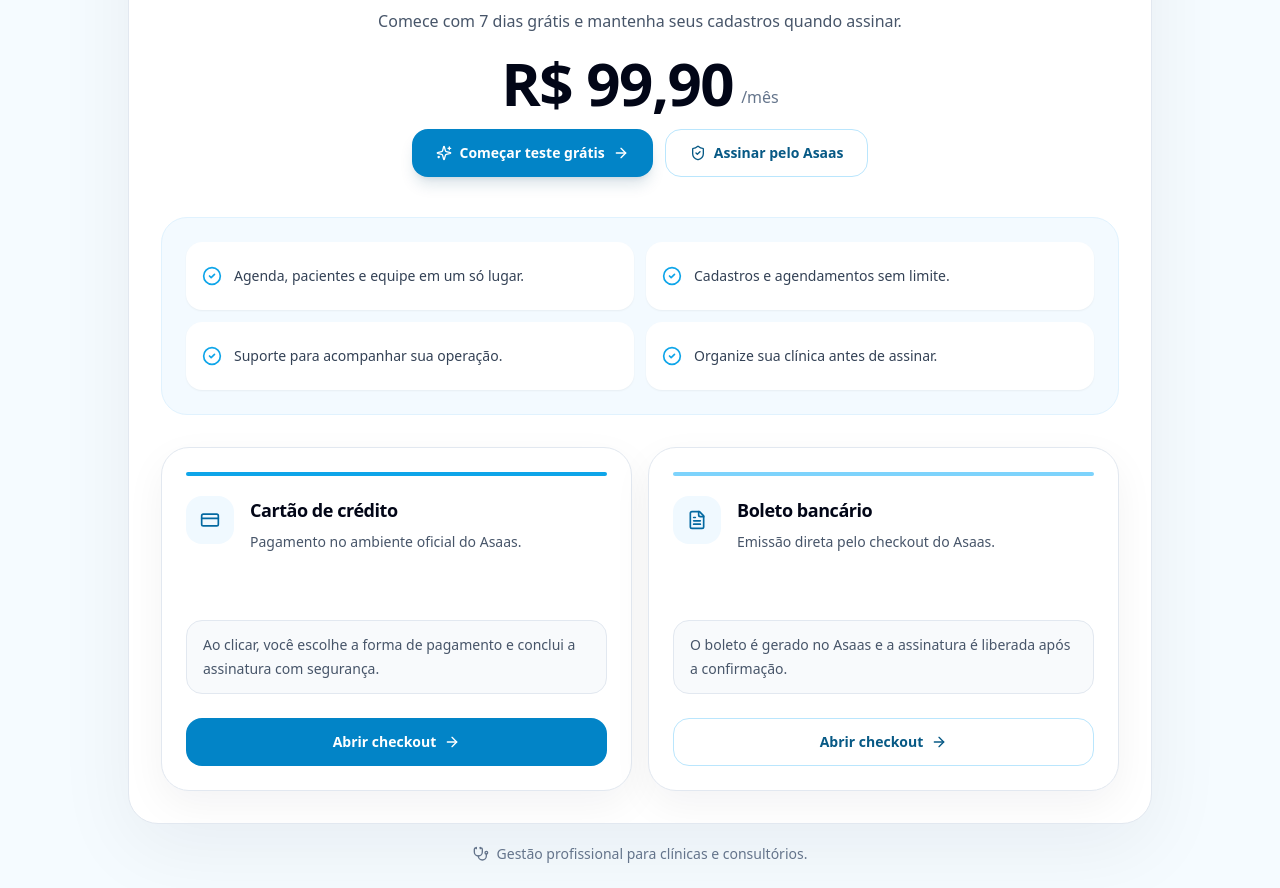
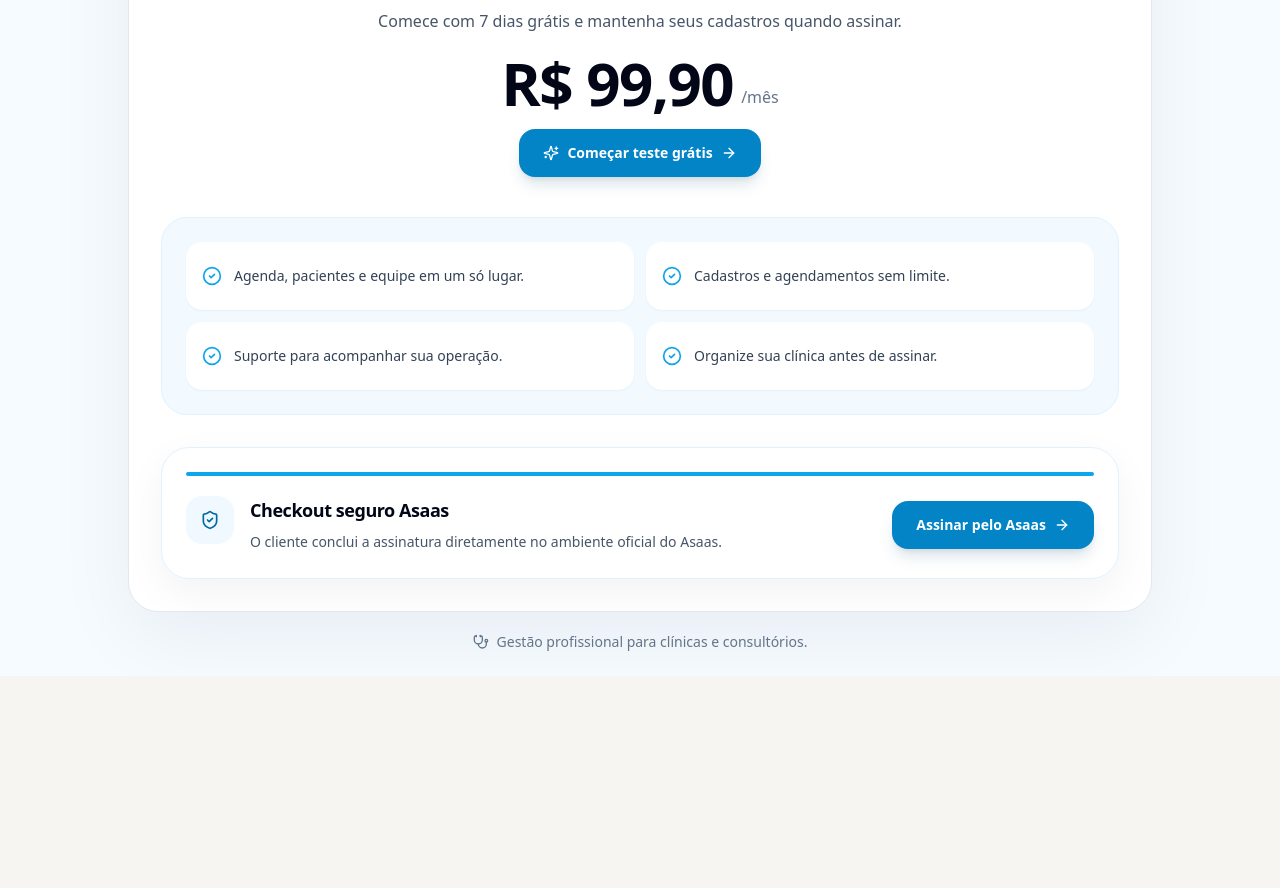
Before and after one commit to cesartecnologia/dragendav2, a Next.js app: page /assinatura in a window 1280 px wide. Shown: the part 240-1128 px from the top of the page. After the commit the page ends 916 px from the top, so only its background shows below. Built offline with nearby package versions, Linux system fonts and the light colour scheme.

Commit message:
fix: corrige checkout hospedado do asaas

```diff
--- a/src/app/api/billing/checkout/route.ts
+++ b/src/app/api/billing/checkout/route.ts
@@ -5,12 +5,13 @@ import { createClinicHostedCheckout } from "../../../../lib/services/subscriptio
 export const runtime = "nodejs";
 
 export const POST = async (request: NextRequest): Promise<NextResponse> => {
-  const user = await getSessionUserFromRequest(request);
+  const user = await getSessionUserFromRequest(request).catch(() => null);
 
   if (user === null || !user.active) {
     return NextResponse.json({ message: "Não autorizado" }, { status: 401 });
   }
 
+  try {
     const subscription = await createClinicHostedCheckout({
       clinicId: user.clinicId,
       plan: "starter",
@@ -19,4 +20,15 @@ export const POST = async (request: NextRequest): Promise<NextResponse> => {
     });
 
     return NextResponse.json({ subscription });
+  } catch (error: unknown) {
+    return NextResponse.json(
+      {
+        message:
+          error instanceof Error
+            ? error.message
+            : "Não foi possível iniciar o checkout",
+      },
+      { status: 400 },
+    );
+  }
 };
--- a/src/app/api/billing/subscription/route.ts
+++ b/src/app/api/billing/subscription/route.ts
@@ -44,7 +44,7 @@ export const GET = async (request: NextRequest): Promise<NextResponse> => {
 };
 
 export const POST = async (request: NextRequest): Promise<NextResponse> => {
-  const user = await getSessionUser(request);
+  const user = await getSessionUser(request).catch(() => null);
 
   if (user === null || user.role !== "OWNER") {
     return NextResponse.json({ message: "Não autorizado" }, { status: 401 });
@@ -59,6 +59,7 @@ export const POST = async (request: NextRequest): Promise<NextResponse> => {
     );
   }
 
+  try {
     const subscription = await createClinicHostedCheckout({
       clinicId: user.clinicId,
       plan: parsed.data.plan,
@@ -67,4 +68,15 @@ export const POST = async (request: NextRequest): Promise<NextResponse> => {
     });
 
     return NextResponse.json({ subscription });
+  } catch (error: unknown) {
+    return NextResponse.json(
+      {
+        message:
+          error instanceof Error
+            ? error.message
+            : "Não foi possível iniciar o checkout",
+      },
+      { status: 400 },
+    );
+  }
 };
--- a/src/app/assinatura/page.tsx
+++ b/src/app/assinatura/page.tsx
@@ -3,8 +3,6 @@
 import {
   ArrowRight,
   CheckCircle2,
-  CreditCard,
-  FileText,
   Loader2,
   ShieldCheck,
   Sparkles,
@@ -40,6 +38,11 @@ const SubscriptionPage = (): JSX.Element => {
         message?: string;
         subscription?: { paymentUrl?: string | null };
       };
+
+      if (response.status === 401) {
+        window.location.href = "/login";
+        return;
+      }
 
       if (!response.ok) {
         throw new Error(payload.message ?? "Não foi possível iniciar a assinatura");
@@ -107,15 +110,6 @@ const SubscriptionPage = (): JSX.Element => {
                   Começar teste grátis
                   <ArrowRight className="h-4 w-4" />
                 </Link>
-                <button
-                  type="button"
-                  onClick={startAsaasCheckout}
-                  disabled={loading}
-                  className="inline-flex h-12 items-center justify-center gap-2 rounded-2xl border border-sky-200 bg-white px-6 text-sm font-bold text-sky-800 transition hover:border-sky-300 hover:bg-sky-50 disabled:opacity-60"
-                >
-                  {loading ? <Loader2 className="h-4 w-4 animate-spin" /> : <ShieldCheck className="h-4 w-4" />}
-                  Assinar pelo Asaas
-                </button>
               </div>
             </div>
           </div>
@@ -130,69 +124,32 @@ const SubscriptionPage = (): JSX.Element => {
               ))}
             </div>
 
-            <div className="grid gap-4 md:grid-cols-2">
-              <article className="flex h-full flex-col rounded-[28px] border border-slate-200 bg-white p-5 shadow-[0_14px_40px_rgba(15,23,42,0.05)] sm:p-6">
+            <div className="rounded-[28px] border border-sky-100 bg-white p-5 shadow-[0_14px_40px_rgba(15,23,42,0.05)] sm:p-6">
               <div className="h-1 w-full rounded-full bg-sky-500" />
-                <div className="mt-5 flex flex-1 flex-col">
-                  <div className="flex min-h-[104px] items-start gap-4">
+              <div className="mt-5 grid gap-5 md:grid-cols-[1fr_auto] md:items-center">
+                <div className="flex items-start gap-4">
                   <div className="flex h-12 w-12 shrink-0 items-center justify-center rounded-2xl bg-sky-50 text-sky-700">
-                      <CreditCard className="h-5 w-5" />
+                    <ShieldCheck className="h-5 w-5" />
                   </div>
                   <div className="space-y-1.5">
-                      <h2 className="text-lg font-semibold tracking-tight text-slate-950">Cartão de crédito</h2>
-                      <p className="text-sm leading-6 text-slate-600">Pagamento no ambiente oficial do Asaas.</p>
+                    <h2 className="text-lg font-semibold tracking-tight text-slate-950">Checkout seguro Asaas</h2>
+                    <p className="text-sm leading-6 text-slate-600">
+                      O cliente conclui a assinatura diretamente no ambiente oficial do Asaas.
+                    </p>
                   </div>
                 </div>
 
-                  <div className="mt-5 rounded-2xl border border-slate-200 bg-slate-50 px-4 py-3 text-sm leading-6 text-slate-600">
-                    Ao clicar, você escolhe a forma de pagamento e conclui a assinatura com segurança.
-                  </div>
-
-                  <div className="mt-6 flex flex-1 items-end">
                 <button
                   type="button"
                   onClick={startAsaasCheckout}
                   disabled={loading}
-                      className="inline-flex h-12 w-full items-center justify-center gap-2 rounded-2xl bg-sky-600 px-5 text-sm font-semibold text-white transition hover:bg-sky-700 disabled:opacity-60"
+                  className="inline-flex h-12 w-full items-center justify-center gap-2 rounded-2xl bg-sky-600 px-6 text-sm font-bold text-white shadow-lg shadow-sky-900/15 transition hover:bg-sky-700 disabled:opacity-60 md:w-auto"
                 >
                   {loading ? <Loader2 className="h-4 w-4 animate-spin" /> : null}
-                      Abrir checkout
+                  Assinar pelo Asaas
                   <ArrowRight className="h-4 w-4" />
                 </button>
               </div>
-                </div>
-              </article>
-
-              <article className="flex h-full flex-col rounded-[28px] border border-slate-200 bg-white p-5 shadow-[0_14px_40px_rgba(15,23,42,0.05)] sm:p-6">
-                <div className="h-1 w-full rounded-full bg-sky-300" />
-                <div className="mt-5 flex flex-1 flex-col">
-                  <div className="flex min-h-[104px] items-start gap-4">
-                    <div className="flex h-12 w-12 shrink-0 items-center justify-center rounded-2xl bg-sky-50 text-sky-700">
-                      <FileText className="h-5 w-5" />
-                    </div>
-                    <div className="space-y-1.5">
-                      <h2 className="text-lg font-semibold tracking-tight text-slate-950">Boleto bancário</h2>
-                      <p className="text-sm leading-6 text-slate-600">Emissão direta pelo checkout do Asaas.</p>
-                    </div>
-                  </div>
-
-                  <div className="mt-5 rounded-2xl border border-slate-200 bg-slate-50 px-4 py-3 text-sm leading-6 text-slate-600">
-                    O boleto é gerado no Asaas e a assinatura é liberada após a confirmação.
-                  </div>
-
-                  <div className="mt-6 flex flex-1 items-end">
-                    <button
-                      type="button"
-                      onClick={startAsaasCheckout}
-                      disabled={loading}
-                      className="inline-flex h-12 w-full items-center justify-center gap-2 rounded-2xl border border-sky-200 bg-white px-5 text-sm font-semibold text-sky-800 transition hover:bg-sky-50 disabled:opacity-60"
-                    >
-                      Abrir checkout
-                      <ArrowRight className="h-4 w-4" />
-                    </button>
-                  </div>
-                </div>
-              </article>
             </div>
           </div>
         </section>
--- a/src/lib/asaas/client.ts
+++ b/src/lib/asaas/client.ts
@@ -85,7 +85,7 @@ export type AsaasCheckoutInput = {
     quantity: number;
     value: number;
   }>;
-  customerData: {
+  customerData?: {
     name: string;
     email: string;
     cpfCnpj: string;
@@ -117,7 +117,19 @@ const getRequiredEnv = (key: string, value: string | undefined): string => {
 };
 
 const getAsaasBaseUrl = (): string => {
-  return process.env.ASAAS_API_URL?.replace(/\/$/, "") ?? "https://sandbox.asaas.com/api/v3";
+  const configuredUrl =
+    process.env.ASAAS_API_URL?.replace(/\/$/, "") ??
+    "https://api-sandbox.asaas.com/v3";
+
+  if (configuredUrl === "https://sandbox.asaas.com/api/v3") {
+    return "https://api-sandbox.asaas.com/v3";
+  }
+
+  if (configuredUrl === "https://www.asaas.com/api/v3") {
+    return "https://api.asaas.com/v3";
+  }
+
+  return configuredUrl;
 };
 
 const getAsaasWebBaseUrl = (): string => {
--- a/src/lib/services/subscriptionService.ts
+++ b/src/lib/services/subscriptionService.ts
@@ -243,6 +243,18 @@ const getProviderEventId = (payload: AsaasWebhookPayload): string => {
   return payload.id ?? `${payload.event}:${payload.payment?.id ?? payload.subscription?.id ?? payload.checkout?.id ?? Date.now().toString()}`;
 };
 
+const getAsaasCallbackBaseUrl = (requestBaseUrl: string): string => {
+  const configuredUrl =
+    process.env.ASAAS_CHECKOUT_CALLBACK_URL ?? process.env.NEXT_PUBLIC_APP_URL ?? requestBaseUrl;
+  const normalizedUrl = configuredUrl.replace(/\/$/, "");
+
+  if (normalizedUrl.startsWith("http://localhost") || normalizedUrl.startsWith("http://127.0.0.1")) {
+    return "https://dragenda.cesartecnologia.com";
+  }
+
+  return normalizedUrl;
+};
+
 export const processAsaasWebhook = async (
   payload: AsaasWebhookPayload,
 ): Promise<void> => {
@@ -450,16 +462,10 @@ export const createClinicHostedCheckout = async (
     return existing;
   }
 
-  const normalizedBaseUrl = input.callbackBaseUrl.replace(/\/$/, "");
+  const normalizedBaseUrl = getAsaasCallbackBaseUrl(input.callbackBaseUrl);
   const nextDueDate = new Date().toISOString().slice(0, 10);
-  const customer = await createAsaasCustomer({
-    name: clinic.name,
-    email: clinic.email,
-    cpfCnpj: clinic.cnpj,
-    phone: clinic.phone,
-  });
   const checkout = await createAsaasCheckout({
-    billingTypes: [ASAAS_BILLING_TYPE.CREDIT_CARD, ASAAS_BILLING_TYPE.BOLETO],
+    billingTypes: [ASAAS_BILLING_TYPE.CREDIT_CARD],
     chargeTypes: [ASAAS_CHARGE_TYPE.RECURRENT],
     minutesToExpire: 1440,
     externalReference: input.clinicId,
@@ -476,12 +482,6 @@ export const createClinicHostedCheckout = async (
         value: input.amount / 100,
       },
     ],
-    customerData: {
-      name: clinic.name,
-      email: clinic.email,
-      cpfCnpj: clinic.cnpj,
-      phone: clinic.phone,
-    },
     subscription: {
       cycle: ASAAS_CYCLE.MONTHLY,
       nextDueDate,
@@ -493,7 +493,7 @@ export const createClinicHostedCheckout = async (
       .values({
         clinicId: input.clinicId,
         provider: "asaas",
-        providerCustomerId: customer.id,
+        providerCustomerId: existing?.providerCustomerId ?? "",
         providerSubscriptionId: checkout.id,
         status: "trialing",
         plan: input.plan,
@@ -504,7 +504,7 @@ export const createClinicHostedCheckout = async (
       .onConflictDoUpdate({
         target: subscriptions.clinicId,
         set: {
-          providerCustomerId: customer.id,
+          providerCustomerId: existing?.providerCustomerId ?? "",
           providerSubscriptionId: checkout.id,
           status: existing?.status ?? "trialing",
           plan: input.plan,
```
Also changed, not shown: 1 other file (tests, documents, lock files or other folders). Lines whose indentation alone changed are shown as unchanged.
